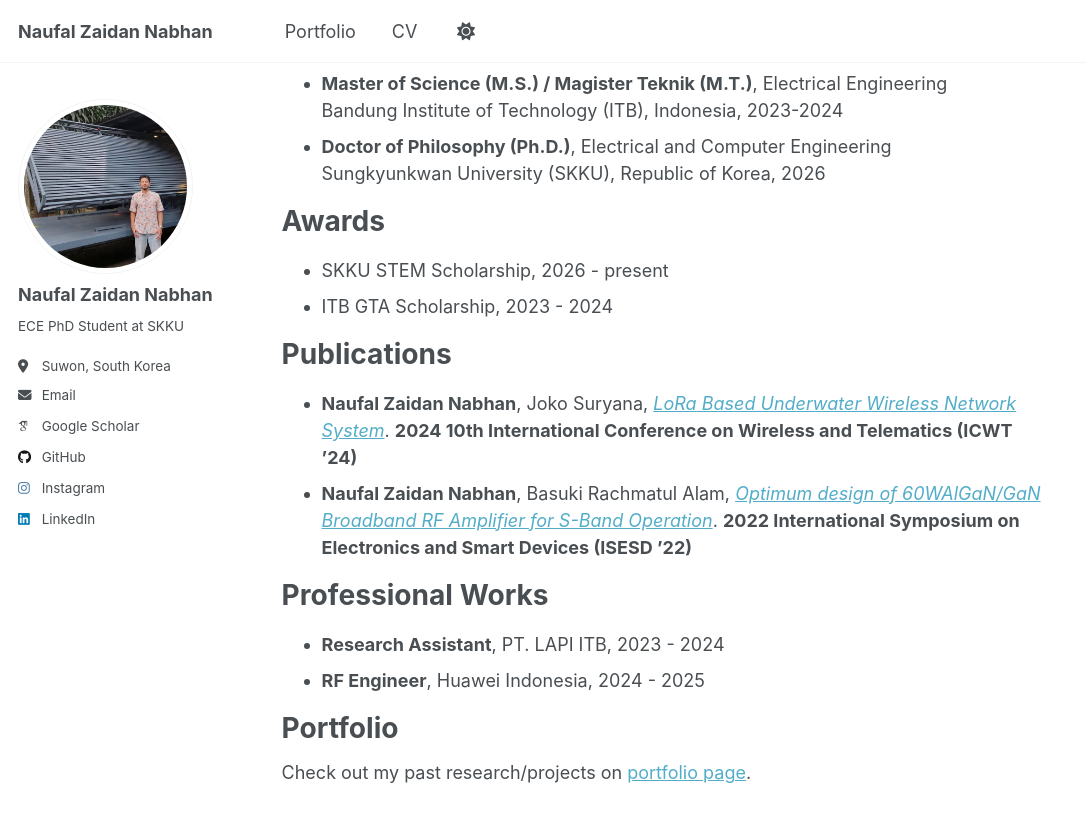
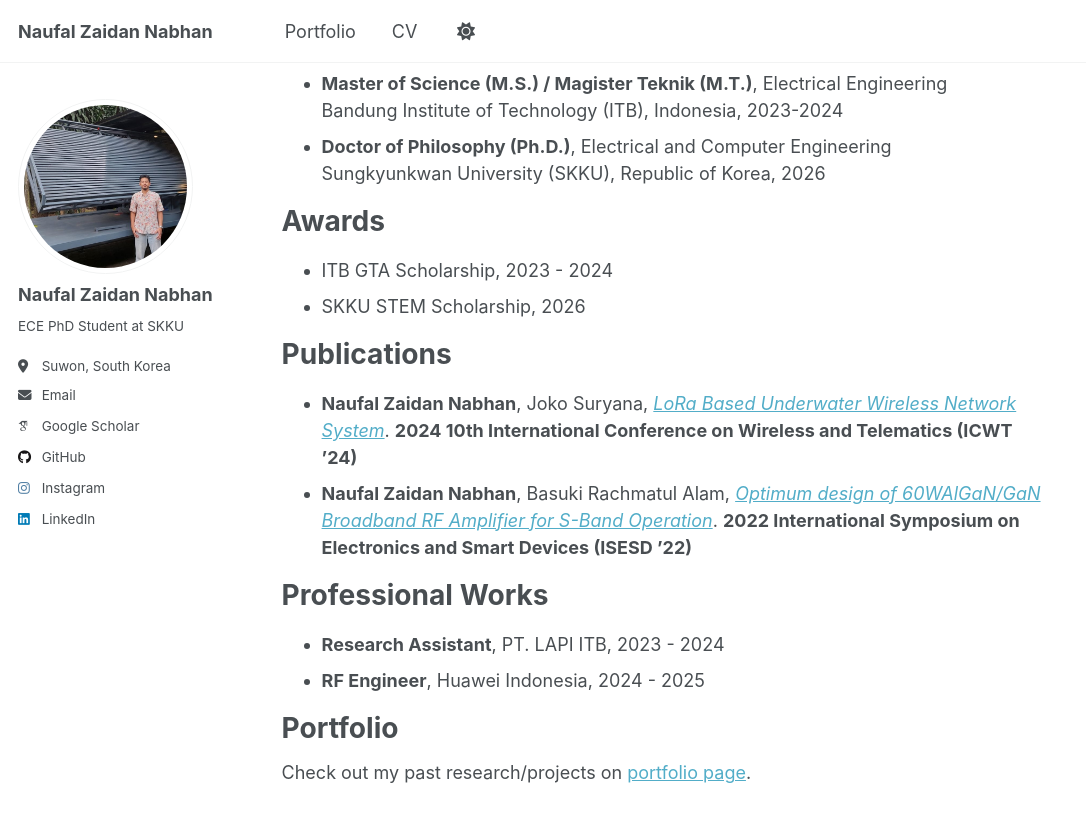
Before and after one commit to naufalzn/naufalzn.github.io, a Jekyll site: the page built from _pages/about.md, in a window 1280 px wide and 900 px high, scrolled down 344 px. Shown: the top 822 px of the window, without its empty margins (0-1086 px from the left). Built offline with Jekyll 4.4.1, drawn with Linux system fonts in a browser that asks for light colours; some web fonts are replaced.

Commit message:
Update about.md

```diff
--- a/_pages/about.md
+++ b/_pages/about.md
@@ -18,8 +18,8 @@ Bandung Institute of Technology (ITB), Indonesia, 2023-2024
 Sungkyunkwan University (SKKU), Republic of Korea, 2026
 
 # Awards
-- SKKU STEM Scholarship, 2026 - present
 - ITB GTA Scholarship, 2023 - 2024
+- SKKU STEM Scholarship, 2026
 
 # Publications
 - **Naufal Zaidan Nabhan**, Joko Suryana, [_LoRa Based Underwater Wireless Network System_](https://ieeexplore.ieee.org/abstract/document/10674681). **2024 10th International Conference on Wireless and Telematics (ICWT ’24)**
```
